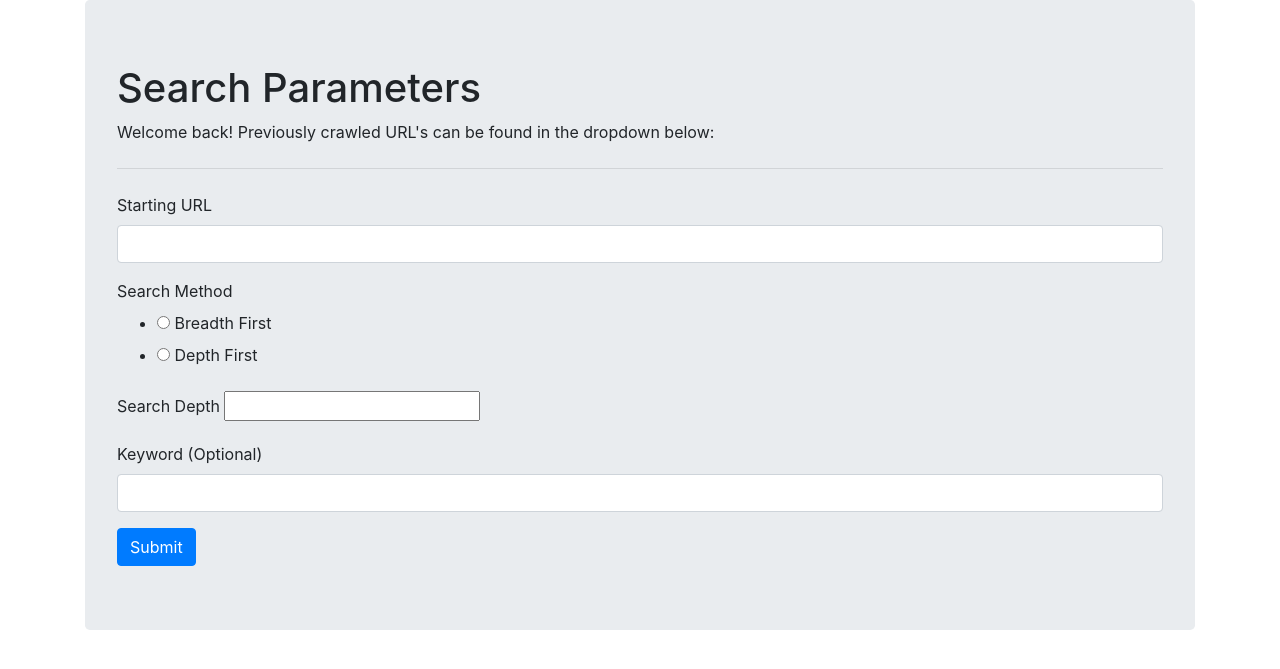
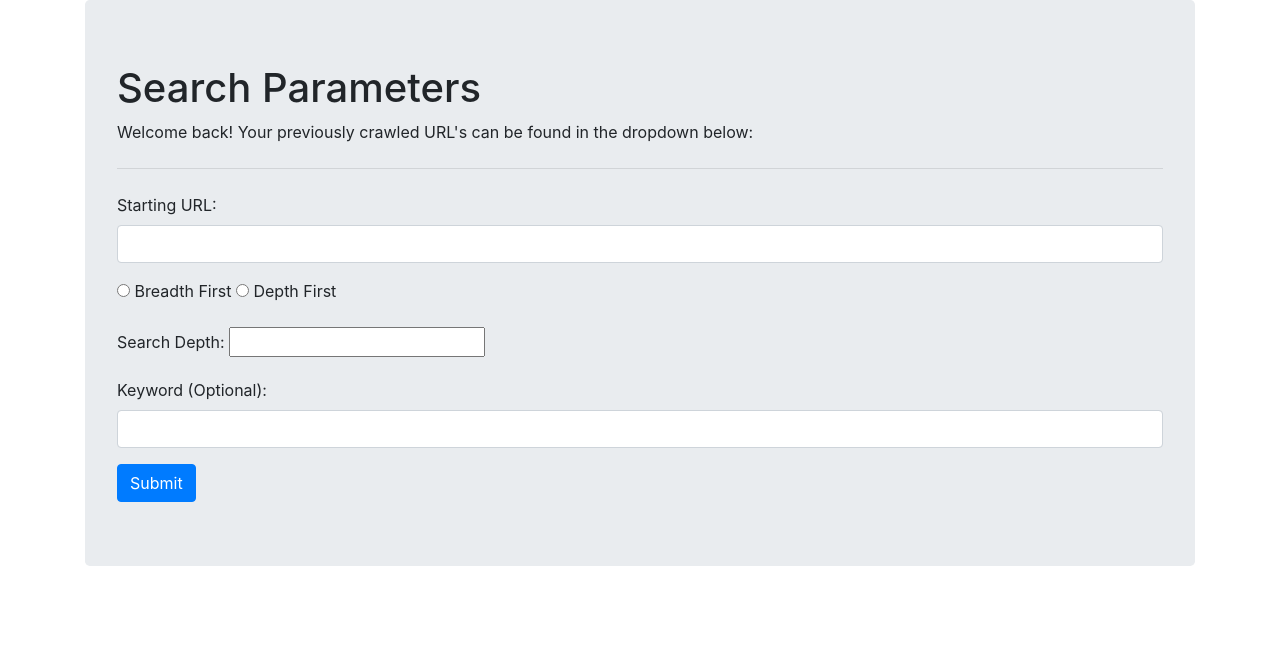
Before and after one commit to HipplerJ/CS467_Lyra_Web2, a Flask app: template templates/search.html in a window 1280 px wide. Shown: the part 56-725 px from the top of the page. Run offline with Flask 2, Linux system fonts and the light colour scheme; the template is opened without the code that fills it: values that come from a table or form of the project are taken from there, most other values are stand-ins (such as "Sample title", 1, 10 or a date in 2020); some libraries are stand-ins or nearby versions.

Commit message:
Remove draw_results.js, add results.js and search.js

```diff
--- a/main.py
+++ b/main.py
@@ -34,10 +34,11 @@ import crawler as crawl
 app = Flask(__name__)
 
 class SearchForm(Form):
-    starting_url    = StringField('Starting URL', [validators.Length(min=1), validators.URL(message='Please Enter a Valid URL (example https://oregonstate.edu)'), validators.InputRequired()])
-    method          = RadioField('Search Method', choices=[('breadth','Breadth First'),('depth','Depth First')], validators = [validators.InputRequired(message='A Search Method must be Selected')])
-    depth           = IntegerField('Search Depth', [validators.InputRequired(message='Search Depth Maximum is 3 for Breadth and 100 for Depth')])
-    keyword         = StringField('Keyword (Optional)')
+    starting_url    = StringField('Starting URL:', [validators.Length(min=1), validators.URL(message='Please Enter a Valid URL (example https://oregonstate.edu)'), validators.InputRequired()])
+    method          = RadioField('Search Method:', choices=[('breadth','Breadth First'),('depth','Depth First')], validators = [validators.InputRequired(message='A Search Method must be Selected')])
+    # method          = RadioField('Search Method', choices=[('breadth','Breadth First'),('depth','Depth First')], [validators.InputRequired(message='A Search Method must be Selected')])
+    depth           = IntegerField('Search Depth:', [validators.InputRequired(message='Search Depth Maximum is 3 for Breadth and 100 for Depth')])
+    keyword         = StringField('Keyword (Optional):')
 
 # Routing for the Home (main) page
 @app.route('/')
--- a/templates/layout.html
+++ b/templates/layout.html
@@ -5,6 +5,12 @@
     <title>CS467 Project Lyra</title>
     <!-- Include Boostrap CSS CDN -->
     <link rel="stylesheet" href="https://stackpath.bootstrapcdn.com/bootstrap/4.1.3/css/bootstrap.min.css" integrity="sha384-MCw98/SFnGE8fJT3GXwEOngsV7Zt27NXFoaoApmYm81iuXoPkFOJwJ8ERdknLPMO" crossorigin="anonymous">
+
+    <!-- Include Boostrap JavaScript CDN -->
+    <script src="https://code.jquery.com/jquery-3.1.1.min.js"></script>
+    <script src="https://code.jquery.com/jquery-3.3.1.slim.min.js" integrity="sha384-q8i/X+965DzO0rT7abK41JStQIAqVgRVzpbzo5smXKp4YfRvH+8abtTE1Pi6jizo" crossorigin="anonymous"></script>
+    <script src="https://cdnjs.cloudflare.com/ajax/libs/popper.js/1.14.3/umd/popper.min.js" integrity="sha384-ZMP7rVo3mIykV+2+9J3UJ46jBk0WLaUAdn689aCwoqbBJiSnjAK/l8WvCWPIPm49" crossorigin="anonymous"></script>
+    <script src="https://stackpath.bootstrapcdn.com/bootstrap/4.1.3/js/bootstrap.min.js" integrity="sha384-ChfqqxuZUCnJSK3+MXmPNIyE6ZbWh2IMqE241rYiqJxyMiZ6OW/JmZQ5stwEULTy" crossorigin="anonymous"></script>
   </head>
   <body>
     <!-- Include the Navbar (includes/_navbar.html) -->
@@ -15,9 +21,6 @@
       {% block body %}
       {% endblock %}
     </div>
-    <!-- Include Boostrap JavaScript CDN -->
-    <script src="https://code.jquery.com/jquery-3.3.1.slim.min.js" integrity="sha384-q8i/X+965DzO0rT7abK41JStQIAqVgRVzpbzo5smXKp4YfRvH+8abtTE1Pi6jizo" crossorigin="anonymous"></script>
-    <script src="https://cdnjs.cloudflare.com/ajax/libs/popper.js/1.14.3/umd/popper.min.js" integrity="sha384-ZMP7rVo3mIykV+2+9J3UJ46jBk0WLaUAdn689aCwoqbBJiSnjAK/l8WvCWPIPm49" crossorigin="anonymous"></script>
-    <script src="https://stackpath.bootstrapcdn.com/bootstrap/4.1.3/js/bootstrap.min.js" integrity="sha384-ChfqqxuZUCnJSK3+MXmPNIyE6ZbWh2IMqE241rYiqJxyMiZ6OW/JmZQ5stwEULTy" crossorigin="anonymous"></script>
+
   </body>
 </html>
--- a/templates/results.html
+++ b/templates/results.html
@@ -3,7 +3,6 @@
 {% block body %}
 
   <!-- arbor.js graphical visualization library and helpers -->
-  <script src="https://code.jquery.com/jquery-3.1.1.min.js"></script>
   <script language="javascript" type="text/javascript" src="{{ url_for('static', filename='js/arbor.js') }}"></script>
   <script language="javascript" type="text/javascript" src="{{ url_for('static', filename='js/graphics.js') }}"></script>
   <script language="javascript" type="text/javascript" src="{{ url_for('static', filename='js/renderer.js') }}"></script>
@@ -38,7 +37,7 @@
     <!-- <div id="testdata"></div> -->
 
     <!-- script that opens json file and draws graph of json objects -->
-    <script language="javascript" type="text/javascript" src="{{ url_for('static', filename='js/draw-results.js') }}"></script>
+    <script language="javascript" type="text/javascript" src="{{ url_for('static', filename='js/results.js') }}"></script>
 
 
 {% endblock %}
--- a/templates/search.html
+++ b/templates/search.html
@@ -10,7 +10,7 @@
     <h1>Search Parameters</h1>
 
     {% if url_list %}
-      <p>Welcome back! Previously crawled URL's can be found in the dropdown below:</p>
+      <p>Welcome back! Your previously crawled URL's can be found in the dropdown below:</p>
     {% endif %}
 
     <hr class="my-4">
@@ -24,7 +24,7 @@
 
         <!-- if cookie, render a dropdown/text entry -->
         {% if url_list %}
-        <label for="starting_url">Starting URL</label>
+        <label for="starting_url">Starting URL:</label>
         <input class="form-control" id="starting_url" name="starting_url" type="text" list="url_list" required>
         <datalist id="url_list">
           {% for url in url_list %}
@@ -41,7 +41,16 @@
 
       <!-- Radio input for method -->
       <div class="form-group">
-        {{ render_field(form.method) }}
+        {% for subfield in form.method %}
+          <tr>
+            <td>{{ subfield }}</td>
+            <td>{{ subfield.label }}</td>
+          </tr>
+        {% endfor %}
+      </div>
+
+      <!-- input for depth -->
+      <div class="form-group">
         {{ render_field(form.depth) }}
       </div>
 
@@ -55,4 +64,7 @@
     </form>
 
   </div>
+
+  <!-- search.js -->
+  <script language="javascript" type="text/javascript" src="{{ url_for('static', filename='js/search.js') }}"></script>
 {% endblock %}
```
Also changed, not shown: static/js/results.js (renamed from static/js/draw-results.js, +0 -10 lines), static/js/search.js (added, +13 -0 lines).
